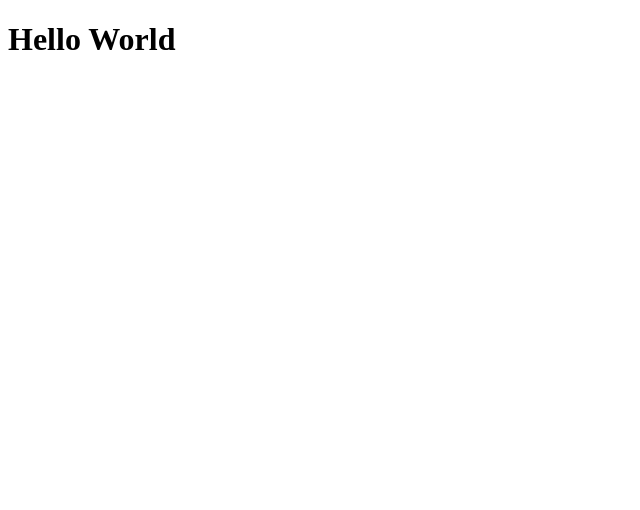
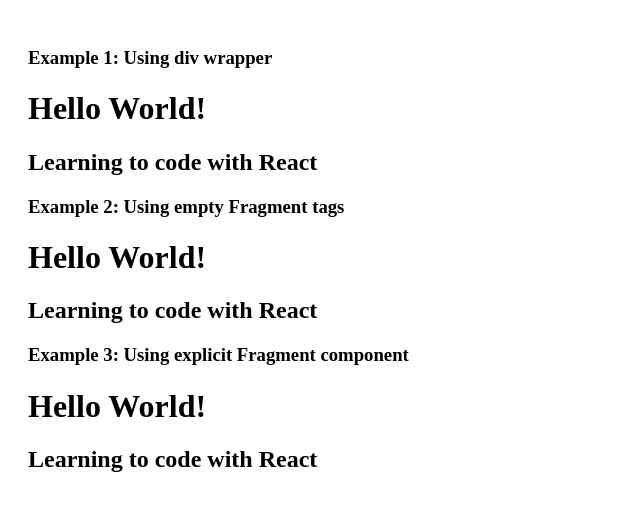
Before and after one commit to hyunkimdev/ReactTutorial, a React (Vite) app in the folder learn-front-end-3/: page / in a window 1280 px wide. Shown: the top 510 px of the page, without its empty margins (0-640 px from the left). Built offline with nearby package versions, Linux system fonts and the light colour scheme.

Commit message:
Enhance App component with multiple examples

```diff
--- a/learn-front-end-3/src/App.jsx
+++ b/learn-front-end-3/src/App.jsx
@@ -1,5 +1,42 @@
+import { Fragment } from 'react';
+
 function App() {
-  return <h1>Hello World</h1>
+  // Example 1: Using a div wrapper
+  const ExampleWithDiv = () => (
+    <div>
+      <h1>Hello World!</h1>
+      <h2>Learning to code with React</h2>
+    </div>
+  );
+
+  // Example 2: Using empty Fragment tags
+  const ExampleWithEmptyTags = () => (
+    <>
+      <h1>Hello World!</h1>
+      <h2>Learning to code with React</h2>
+    </>
+  );
+
+  // Example 3: Using explicit Fragment component
+  const ExampleWithFragment = () => (
+    <Fragment>
+      <h1>Hello World!</h1>
+      <h2>Learning to code with React</h2>
+    </Fragment>
+  );
+
+  return (
+    <div style={{ padding: '20px' }}>
+      <h3>Example 1: Using div wrapper</h3>
+      <ExampleWithDiv />
+
+      <h3 style={{ marginTop: '20px' }}>Example 2: Using empty Fragment tags</h3>
+      <ExampleWithEmptyTags />
+
+      <h3 style={{ marginTop: '20px' }}>Example 3: Using explicit Fragment component</h3>
+      <ExampleWithFragment />
+    </div>
+  );
 }
 
 export default App;
```
